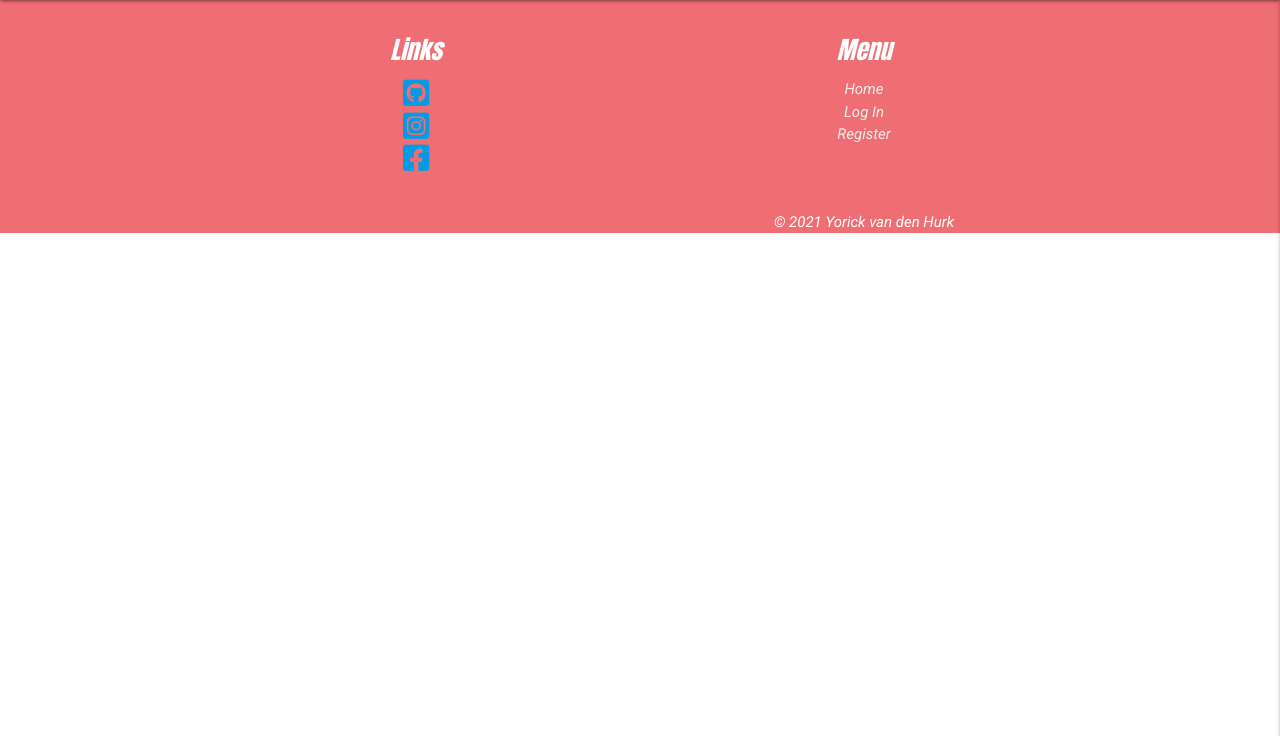
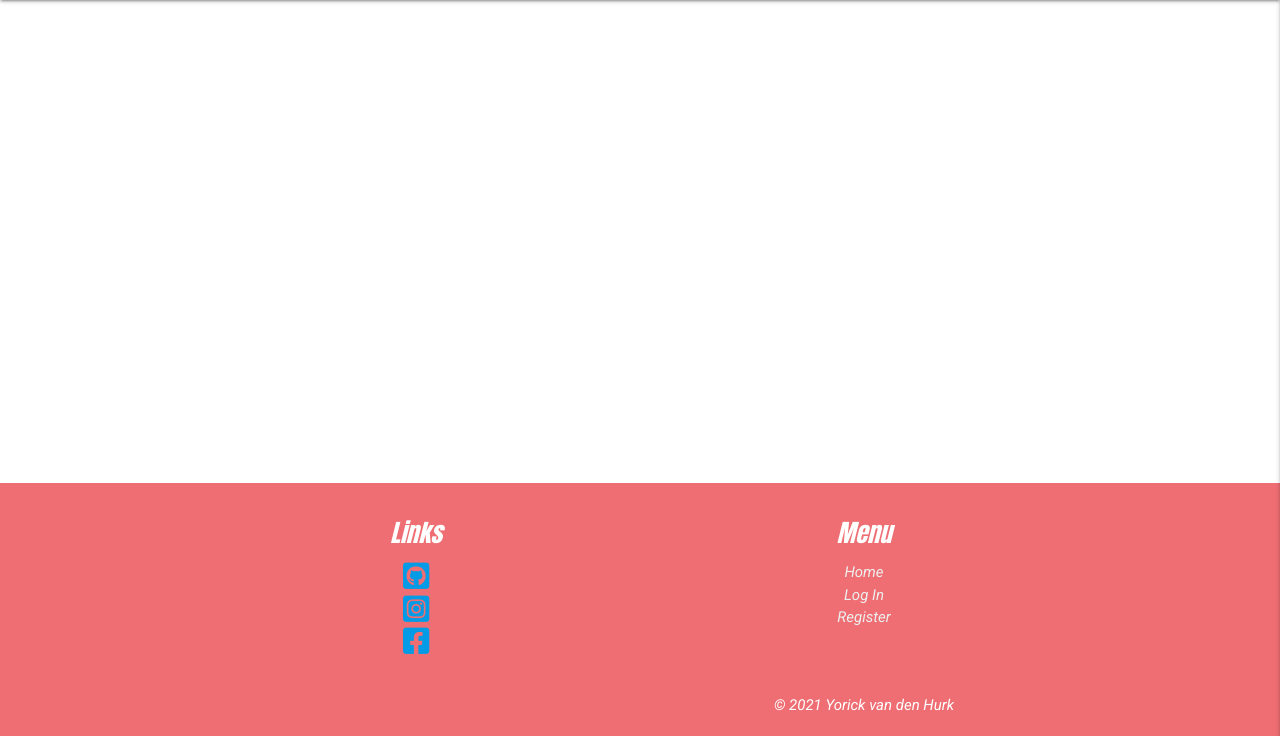
Before and after one commit to nowane/eatspiration, a Flask app: page / in a window 1280 px wide. Shown: the part 64-800 px from the top of the page. Run offline with Flask 2, Linux system fonts and the light colour scheme; data that the repository does not hold is empty; some libraries are stand-ins or nearby versions.

Commit message:
Stick footer to bottom of the page

```diff
--- a/static/css/style.css
+++ b/static/css/style.css
@@ -5,3 +5,11 @@ body {
 body h1, h2, h3, h4, h5, h6 {
     font-family: "Anton", "Roboto", sans-serif;
 }
+
+/* Footer positioning */
+.page-footer {
+    position: fixed;
+    left: 0;
+    bottom: 0;
+    width: 100%;
+}
```
